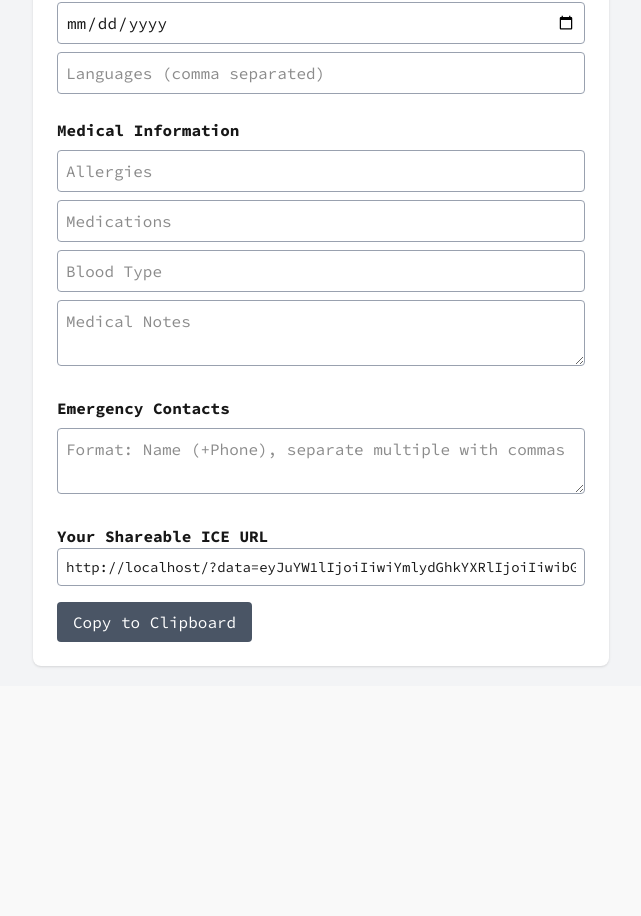
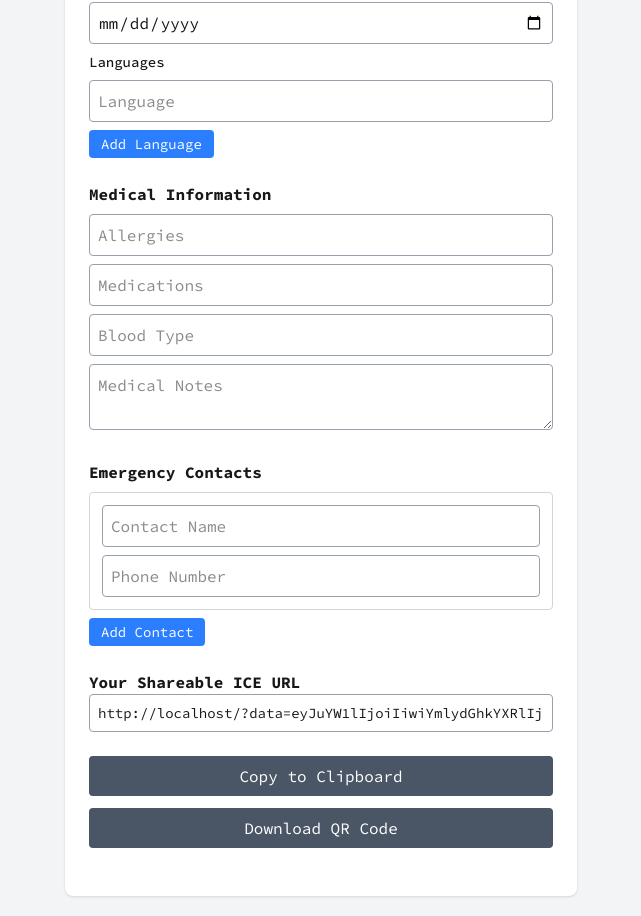
Before and after one commit to silnychyi/emergency-information-page, a Next.js app: page / in a window 1280 px wide. Shown: the part 172-1088 px from the top of the page, without its empty margins (319-960 px from the left). Before the commit the page ends 858 px from the top, so only its background shows below. Built offline with nearby package versions, Linux system fonts and the light colour scheme.

Commit message:
update repeater fields, add qr code download

```diff
--- a/components/Form.js
+++ b/components/Form.js
@@ -1,35 +1,109 @@
 "use client";
-import React, { useState } from "react";
+import React, { useState, useRef, useEffect } from "react";
 import copy from "copy-to-clipboard";
+import { QRCodeSVG } from "qrcode.react";
 
 export default function Contact() {
   const [name, setName] = useState("");
   const [birthdate, setBirthdate] = useState("");
-  const [languages, setLanguages] = useState("");
+  const [languages, setLanguages] = useState([""]);
   const [allergies, setAllergies] = useState("");
   const [medications, setMedications] = useState("");
   const [bloodType, setBloodType] = useState("");
   const [medicalNotes, setMedicalNotes] = useState("");
-  const [contacts, setContacts] = useState("");
+  const [contacts, setContacts] = useState([{ name: "", phone: "" }]);
+  const qrRef = useRef(null);
+  const [isClient, setIsClient] = useState(false);
+
+  useEffect(() => {
+    setIsClient(true);
+  }, []);
+
+  // Helper functions for languages repeater
+  const addLanguage = () => {
+    setLanguages([...languages, ""]);
+  };
+
+  const removeLanguage = (index) => {
+    if (languages.length > 1) {
+      setLanguages(languages.filter((_, i) => i !== index));
+    }
+  };
+
+  const updateLanguage = (index, value) => {
+    const updated = [...languages];
+    updated[index] = value;
+    setLanguages(updated);
+  };
+
+  // Helper functions for contacts repeater
+  const addContact = () => {
+    setContacts([...contacts, { name: "", phone: "" }]);
+  };
+
+  const removeContact = (index) => {
+    if (contacts.length > 1) {
+      setContacts(contacts.filter((_, i) => i !== index));
+    }
+  };
+
+  const updateContact = (index, field, value) => {
+    const updated = [...contacts];
+    updated[index] = { ...updated[index], [field]: value };
+    setContacts(updated);
+  };
+
+  const downloadQRCode = () => {
+    if (qrRef.current) {
+      const svg = qrRef.current.querySelector("svg");
+      if (svg) {
+        // Convert SVG to canvas
+        const canvas = document.createElement("canvas");
+        const ctx = canvas.getContext("2d");
+        const img = new Image();
+
+        const svgData = new XMLSerializer().serializeToString(svg);
+        const svgBlob = new Blob([svgData], {
+          type: "image/svg+xml;charset=utf-8",
+        });
+        const svgUrl = URL.createObjectURL(svgBlob);
+
+        img.onload = () => {
+          const scale = 4;
+          canvas.width = img.width * scale;
+          canvas.height = img.height * scale;
+
+          // Scale the context to make the image bigger
+          ctx.scale(scale, scale);
+          ctx.drawImage(img, 0, 0);
+
+          const link = document.createElement("a");
+          link.download = "emergency-info-qr.png";
+          link.href = canvas.toDataURL();
+          link.click();
+
+          URL.revokeObjectURL(svgUrl);
+        };
+
+        img.src = svgUrl;
+      }
+    }
+  };
 
   const generateURL = () => {
     const data = {
       name,
       birthdate,
-      languages: languages.split(",").map((l) => l.trim()),
+      languages: languages.filter((l) => l.trim() !== ""),
       medicalInfo: {
         allergies,
         medications,
         bloodType,
         notes: medicalNotes,
       },
-      contacts: contacts.split(",").map((c) => {
-        const match = c.match(/(.*)\s+\((.*)\)/);
-        if (match) {
-          return { name: match[1].trim(), phone: match[2].trim() };
-        }
-        return { name: c.trim(), phone: "" };
-      }),
+      contacts: contacts.filter(
+        (c) => c.name.trim() !== "" || c.phone.trim() !== ""
+      ),
     };
 
     const encoded = encodeURIComponent(btoa(JSON.stringify(data)));
@@ -52,7 +126,7 @@ export default function Contact() {
 
   return (
     <div className="font-sans p-5 bg-gray-100 min-h-screen flex justify-center">
-      <main className="max-w-xl w-full bg-white p-6 rounded-lg shadow space-y-6">
+      <main className="max-w-lg w-full bg-white p-6 rounded-lg shadow space-y-6">
         <h1 className="font-bold text-center text-red-600">
           Emergency Information Page Generator
         </h1>
@@ -72,12 +146,35 @@ export default function Contact() {
             value={birthdate}
             onChange={(e) => setBirthdate(e.target.value)}
           />
+          <div className="space-y-2">
+            <label className="block text-sm font-medium">Languages</label>
+            {languages.map((language, index) => (
+              <div key={index} className="flex gap-2">
                 <input
-            className="w-full p-2 border border-gray-400 rounded"
-            value={languages}
-            onChange={(e) => setLanguages(e.target.value)}
-            placeholder="Languages (comma separated)"
+                  className="flex-1 p-2 border border-gray-400 rounded"
+                  value={language}
+                  onChange={(e) => updateLanguage(index, e.target.value)}
+                  placeholder="Language"
                 />
+                {languages.length > 1 && (
+                  <button
+                    type="button"
+                    onClick={() => removeLanguage(index)}
+                    className="px-2 py-1 bg-red-500 text-white rounded hover:bg-red-600 text-sm"
+                  >
+                    Remove
+                  </button>
+                )}
+              </div>
+            ))}
+            <button
+              type="button"
+              onClick={addLanguage}
+              className="px-3 py-1 bg-blue-500 text-white rounded hover:bg-blue-600 text-sm"
+            >
+              Add Language
+            </button>
+          </div>
         </section>
 
         {/* Medical Info */}
@@ -112,12 +209,49 @@ export default function Contact() {
         {/* Emergency Contacts */}
         <section className="space-y-2">
           <h2 className="font-bold">Emergency Contacts</h2>
-          <textarea
-            className="w-full p-2 border border-gray-400 rounded"
-            value={contacts}
-            onChange={(e) => setContacts(e.target.value)}
-            placeholder="Format: Name (+Phone), separate multiple with commas"
+          <div className="space-y-2">
+            {contacts.map((contact, index) => (
+              <div
+                key={index}
+                className="space-y-2 p-3 border border-gray-300 rounded"
+              >
+                <div className="grid grid-cols-1 gap-2">
+                  <input
+                    className="p-2 border border-gray-400 rounded"
+                    value={contact.name}
+                    onChange={(e) =>
+                      updateContact(index, "name", e.target.value)
+                    }
+                    placeholder="Contact Name"
                   />
+                  <input
+                    className="p-2 border border-gray-400 rounded"
+                    value={contact.phone}
+                    onChange={(e) =>
+                      updateContact(index, "phone", e.target.value)
+                    }
+                    placeholder="Phone Number"
+                  />
+                </div>
+                {contacts.length > 1 && (
+                  <button
+                    type="button"
+                    onClick={() => removeContact(index)}
+                    className="px-2 py-1 bg-red-500 text-white rounded hover:bg-red-600 text-xs"
+                  >
+                    Remove
+                  </button>
+                )}
+              </div>
+            ))}
+            <button
+              type="button"
+              onClick={addContact}
+              className="px-3 py-1 bg-blue-500 text-white rounded hover:bg-blue-600 text-sm"
+            >
+              Add Contact
+            </button>
+          </div>
         </section>
 
         {/* Generated URL */}
@@ -129,13 +263,36 @@ export default function Contact() {
             value={generateURL()}
             className="w-full p-2 border border-gray-400 rounded text-sm"
           />
+          <div className="flex flex-col gap-3 mt-6">
             <button
-            className="mt-4 px-4 py-2 bg-gray-600 text-white rounded hover:bg-gray-700 cursor-pointer"
+              className="px-4 py-2 bg-gray-600 text-white rounded hover:bg-gray-700 cursor-pointer"
               onClick={onClickGenerate}
             >
               Copy to Clipboard
             </button>
+            <button
+              className="px-4 py-2 bg-gray-600 text-white rounded hover:bg-gray-700 cursor-pointer"
+              onClick={downloadQRCode}
+            >
+              Download QR Code
+            </button>
+          </div>
         </section>
+
+        {isClient && (
+          <div
+            style={{ position: "absolute", left: "-9999px", top: "-9999px" }}
+          >
+            <div ref={qrRef}>
+              <QRCodeSVG
+                value={generateURL()}
+                size={200}
+                level="M"
+                includeMargin={true}
+              />
+            </div>
+          </div>
+        )}
       </main>
     </div>
   );
--- a/package.json
+++ b/package.json
@@ -11,6 +11,7 @@
   "dependencies": {
     "copy-to-clipboard": "^3.3.3",
     "next": "15.5.5",
+    "qrcode.react": "^4.2.0",
     "react": "19.1.0",
     "react-dom": "19.1.0"
   },
```
Also changed, not shown: 1 other file (tests, documents, lock files or other folders). Lines whose indentation alone changed are shown as unchanged.
